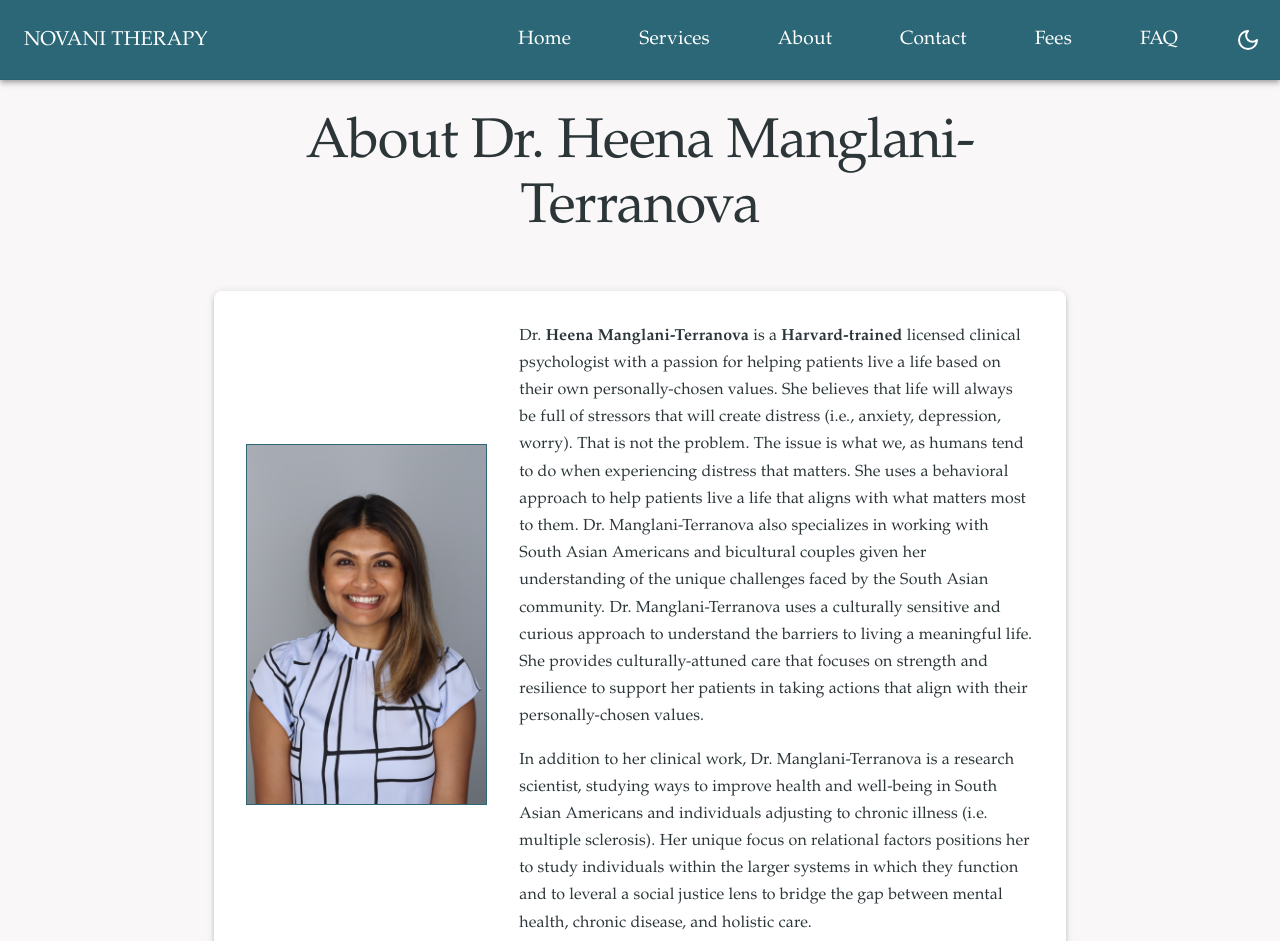
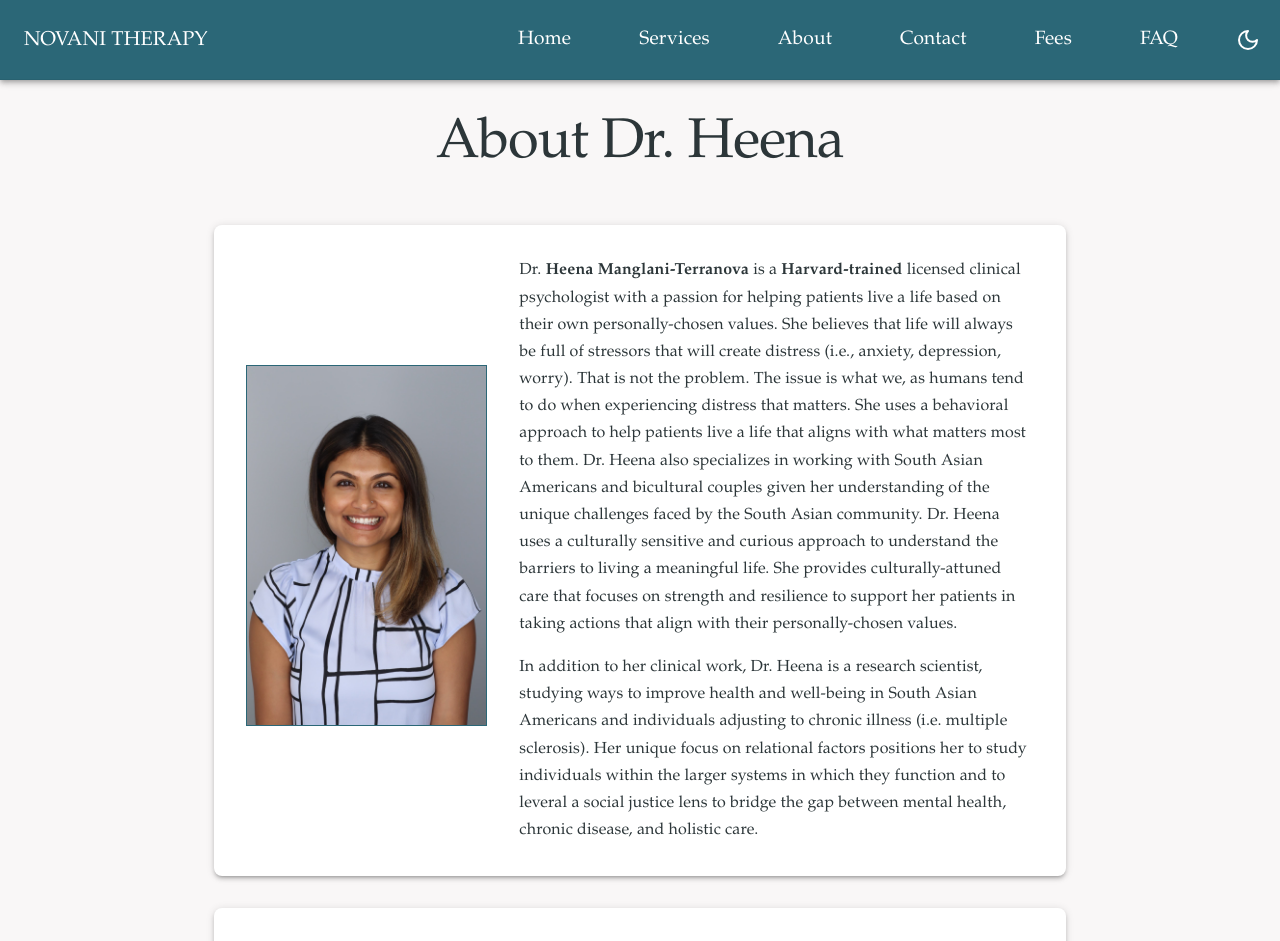
Before and after one commit to Etnova89/novani, a React (Create React App) app: page /about in a window 1280 px wide. Shown: the top 941 px of the page. Built offline with nearby package versions, Linux system fonts and the light colour scheme.

Commit message:
text changes and fade in animations

```diff
--- a/src/components/AboutPage.js
+++ b/src/components/AboutPage.js
@@ -30,9 +30,20 @@ const AboutPage = () => {
   };
 
   return (
-    <Container maxWidth="md" sx={{ mt: 4, mb: 4 }}>
+    <Container
+      maxWidth="md"
+      sx={{
+        mt: 4,
+        mb: 4,
+        animation: "fadeIn 1.5s ease-in-out",
+        "@keyframes fadeIn": {
+          from: { opacity: 0 },
+          to: { opacity: 1 },
+        },
+      }}
+    >
       <Typography variant="h1" gutterBottom sx={{ textAlign: "center", mb: 6 }}>
-        About Dr. Heena Manglani-Terranova
+        About Dr. Heena
       </Typography>
 
       <Paper elevation={3} sx={{ p: 4, mb: 4 }}>
@@ -65,24 +76,23 @@ const AboutPage = () => {
               the problem. The issue is what we, as humans tend to do when
               experiencing distress that matters. She uses a behavioral approach
               to help patients live a life that aligns with what matters most to
-              them. Dr. Manglani-Terranova also specializes in working with
-              South Asian Americans and bicultural couples given her
-              understanding of the unique challenges faced by the South Asian
-              community. Dr. Manglani-Terranova uses a culturally sensitive and
-              curious approach to understand the barriers to living a meaningful
-              life. She provides culturally-attuned care that focuses on
-              strength and resilience to support her patients in taking actions
-              that align with their personally-chosen values.
+              them. Dr. Heena also specializes in working with South Asian
+              Americans and bicultural couples given her understanding of the
+              unique challenges faced by the South Asian community. Dr. Heena
+              uses a culturally sensitive and curious approach to understand the
+              barriers to living a meaningful life. She provides
+              culturally-attuned care that focuses on strength and resilience to
+              support her patients in taking actions that align with their
+              personally-chosen values.
             </Typography>
             <Typography variant="body1">
-              In addition to her clinical work, Dr. Manglani-Terranova is a
-              research scientist, studying ways to improve health and well-being
-              in South Asian Americans and individuals adjusting to chronic
-              illness (i.e. multiple sclerosis). Her unique focus on relational
-              factors positions her to study individuals within the larger
-              systems in which they function and to leveral a social justice
-              lens to bridge the gap between mental health, chronic disease, and
-              holistic care.
+              In addition to her clinical work, Dr. Heena is a research
+              scientist, studying ways to improve health and well-being in South
+              Asian Americans and individuals adjusting to chronic illness (i.e.
+              multiple sclerosis). Her unique focus on relational factors
+              positions her to study individuals within the larger systems in
+              which they function and to leveral a social justice lens to bridge
+              the gap between mental health, chronic disease, and holistic care.
             </Typography>
           </Grid>
         </Grid>
@@ -164,8 +174,7 @@ const AboutPage = () => {
 
       <Box sx={{ textAlign: "center", mt: 6 }}>
         <Typography variant="h5" gutterBottom>
-          Ready to start your journey with Dr. Manglani-Terranova to uncover
-          your resilience?
+          Ready to start your journey with Dr. Heena?
         </Typography>
         <Button
           variant="contained"
--- a/src/components/ContactPage.js
+++ b/src/components/ContactPage.js
@@ -60,17 +60,24 @@ const ContactPage = () => {
   };
 
   return (
-    <Container maxWidth="md" sx={{ mt: 4, mb: 4 }}>
+    <Container
+      maxWidth="md"
+      sx={{
+        mt: 4,
+        mb: 4,
+        animation: "fadeIn 1.5s ease-in-out",
+        "@keyframes fadeIn": {
+          from: { opacity: 0 },
+          to: { opacity: 1 },
+        },
+      }}
+    >
       <Typography variant="h1" gutterBottom sx={{ textAlign: "center", mb: 6 }}>
         Contact Us
       </Typography>
 
       <Paper elevation={3} sx={{ p: 4 }}>
-        <Typography
-          variant="h5"
-          gutterBottom
-          sx={{ textAlign: "center", mb: 6 }}
-        >
+        <Typography variant="h5" gutterBottom sx={{ textAlign: "center" }}>
           To schedule a consultation please send an email to
           heena@novantherapy.com or call (617)-520-4397
         </Typography>
--- a/src/components/FAQPage.js
+++ b/src/components/FAQPage.js
@@ -18,11 +18,6 @@ const FAQPage = () => {
 
   const faqs = [
     {
-      question: "What is therapy?",
-      answer:
-        "Therapy is a collaborative process where you work with a trained professional to address emotional, psychological, or relational challenges.",
-    },
-    {
       question: "How long are sessions?",
       answer:
         "Sessions typically last 55 minutes. Therapy sessions may be scheduled for 75 or 90-minutes, with fees adjusted accordingly based on the extended duration.",
@@ -31,11 +26,10 @@ const FAQPage = () => {
       question: "Do you accept insurance?",
       answer: (
         <>
-          No, Dr. Manglani-Terranova is an out-of-network provider. However, she
-          offers monthly superbills that you can submit to your insurance
-          company for potential reimbursement directly to you. Below are
-          questions to ask your insurance for out-of-network coverage for
-          behavioral health:
+          No, Dr. Heena is an out-of-network provider. However, she offers
+          monthly superbills that you can submit to your insurance company for
+          potential reimbursement directly to you. Below are questions to ask
+          your insurance for out-of-network coverage for behavioral health:
           <ul>
             <li>Do I have out-of-network benefits for behavioral health?</li>
             <li>If so, what is the percentage covered?</li>
@@ -121,6 +115,11 @@ const FAQPage = () => {
         flexDirection: "column",
         bgcolor: "background.default",
         color: "text.primary",
+        animation: "fadeIn 1.5s ease-in-out",
+        "@keyframes fadeIn": {
+          from: { opacity: 0 },
+          to: { opacity: 1 },
+        },
       }}
     >
       <Container maxWidth="xl" sx={{ mt: 1, mb: 8, flexGrow: 1 }}>
--- a/src/components/FeesPage.js
+++ b/src/components/FeesPage.js
@@ -11,6 +11,11 @@ const FeesPage = () => {
         flexDirection: "column",
         bgcolor: "background.default",
         color: "text.primary",
+        animation: "fadeIn 1.5s ease-in-out",
+        "@keyframes fadeIn": {
+          from: { opacity: 0 },
+          to: { opacity: 1 },
+        },
       }}
     >
       <Container maxWidth="xl" sx={{ mt: 1, mb: 8, flexGrow: 1 }}>
@@ -47,10 +52,10 @@ const FeesPage = () => {
               paragraph
               sx={{ mb: 3 }}
             >
-              Dr. Manglani-Terranova believes therapy is a mutual investment
-              between therapist and patient. To ensure each person receives
-              thoughtful, individualized care, she intentionally maintains a
-              small and focused practice. Below are fees for services:
+              Dr. Heena believes therapy is a mutual investment between
+              therapist and patient. To ensure each person receives thoughtful,
+              individualized care, she intentionally maintains a small and
+              focused practice. Below are fees for services:
             </Typography>
 
             <Box sx={{ mb: 3 }}>
@@ -92,8 +97,8 @@ const FeesPage = () => {
             </Box>
 
             <Typography variant="h6" color="text.secondary">
-              Please contact Dr. Manglani-Terranova for psychotherapy intensive
-              packages.
+              A few sliding scale fee options are offered. Please contact Dr.
+              Heena for more information.
             </Typography>
           </Box>
         </Box>
--- a/src/components/HomePage.js
+++ b/src/components/HomePage.js
@@ -71,6 +71,11 @@ const HomePage = () => {
         flexDirection: "column",
         bgcolor: "background.default",
         color: "text.primary",
+        animation: "fadeIn 1.5s ease-in-out",
+        "@keyframes fadeIn": {
+          from: { opacity: 0 },
+          to: { opacity: 1 },
+        },
       }}
     >
       <Container maxWidth="lg" sx={{ mt: 8, mb: 8, flexGrow: 1 }}>
@@ -154,13 +159,6 @@ const HomePage = () => {
         </Box>
 
         <Box sx={{ textAlign: "center" }}>
-          <Typography variant="h2" gutterBottom color="text.primary">
-            Start with a free consultation
-          </Typography>
-          <Typography variant="h6" paragraph color="text.secondary">
-            Contact Dr. Manglani-Terranova to learn whether her practice is an
-            ideal fit for your mental health and wellness needs.
-          </Typography>
           <Button
             variant="contained"
             color="secondary"
@@ -171,7 +169,7 @@ const HomePage = () => {
               padding: "10px 20px", // Optional: Adjust padding for better appearance
             }}
           >
-            Learn more about Dr. Manglani-Terranova
+            Learn more about Dr. Heena
           </Button>
         </Box>
       </Container>
```
Also changed, not shown: src/components/ServicesPage.js (+70 -44 lines).
